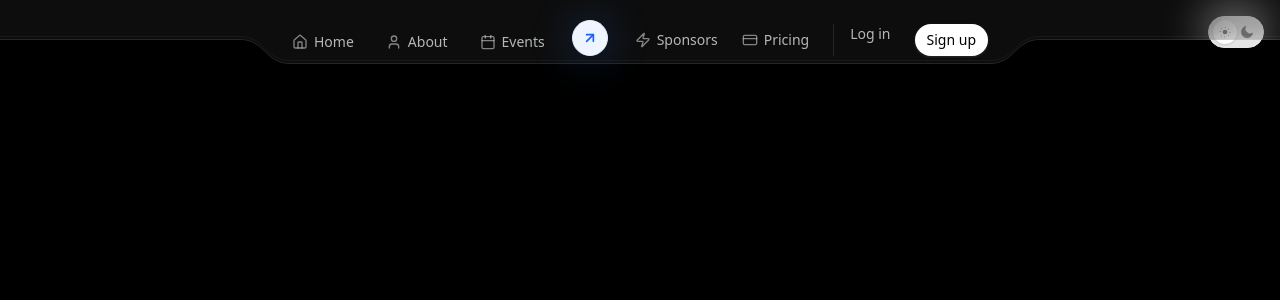
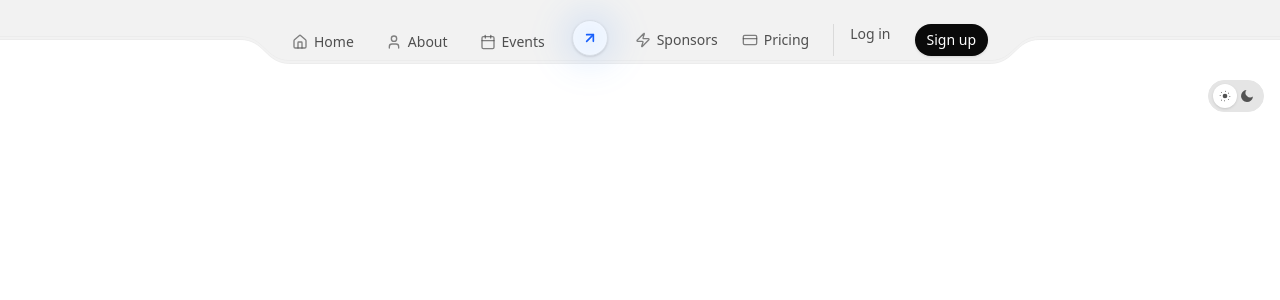
Before and after one commit to Ashutoshx7/XICOR-UI-, a Next.js app: page / in a window 1280 px wide. Shown: the top 300 px of the page. Built offline with nearby package versions, Linux system fonts and the light colour scheme.

Commit message:
navbar fixes

```diff
--- a/app/page.tsx
+++ b/app/page.tsx
@@ -5,16 +5,13 @@ import InfiniteLights from "@/components/InfiniteLights"
 
 export default function Home() {
   return (
-    <main className="relative min-h-screen overflow-hidden bg-black text-white">
-      <div className="absolute top-4 right-4 z-50">
+    <main className="relative min-h-screen overflow-hidden bg-background text-foreground transition-colors duration-300">
+      <div className="absolute top-20 right-4 z-50">
         <ThemeToggle />
       </div>
 
-      <div  >
+      <div>
         <Navbar />
-      </div>
-      <div>
-        <InfiniteLights className="w-full h-full" />
       </div>
     </main>
   )
--- a/components/navbar.tsx
+++ b/components/navbar.tsx
@@ -4,7 +4,7 @@ import { ArrowUpRight, Home, User, Calendar, Zap, CreditCard } from "lucide-reac
 import { cn } from "@/lib/utils"
 
 const NavLink = ({ href, icon: Icon, label }: { href: string; icon: any; label: string }) => (
-  <Link href={href} className="group flex items-center gap-1.5 text-sm font-medium text-white/70 hover:text-white transition-colors whitespace-nowrap">
+  <Link href={href} className="group flex items-center gap-1.5 text-sm font-medium text-foreground/70 hover:text-foreground transition-colors whitespace-nowrap">
     <Icon className="w-4 h-4 opacity-70 group-hover:opacity-100" />
     <span>{label}</span>
   </Link>
@@ -19,15 +19,18 @@ export function Navbar({ className, ...props }: React.HTMLAttributes<HTMLElement
   return (
     <header className={cn("fixed top-0 inset-x-0 z-50 h-16", className)} {...props}>
       {[0, 1].map(i => (
-        <div key={i} className={cn("absolute top-0 h-10 bg-white/5 backdrop-blur-xl z-20 border-b border-white/10", i ? "right-0" : "left-0")} style={{ width: 'calc(50% - 400px)' }}>
-          <div className="absolute bottom-0.5 inset-x-0 h-px bg-white/5" />
+        <div key={i} className={cn("absolute top-0 h-10 bg-foreground/5 backdrop-blur-xl z-20", i ? "right-0" : "left-0")} style={{ width: 'calc(50% - 400px)' }}>
+          <svg className="absolute inset-0 w-full h-full" preserveAspectRatio="none">
+            <line x1="0" y1="39.5" x2="100%" y2="39.5" stroke="currentColor" strokeOpacity={0.05} strokeWidth={0.5} className="text-foreground" />
+            <line x1="0" y1="36.5" x2="100%" y2="36.5" stroke="currentColor" strokeOpacity={0.05} strokeWidth={0.5} className="text-foreground" />
+          </svg>
         </div>
       ))}
       <div className="absolute top-0 left-1/2 -translate-x-1/2 w-[800px] h-16 z-10">
-        <div className="absolute inset-0 bg-white/5 backdrop-blur-xl" style={{ clipPath: "path('M0 0 H800 V40 C775 40 775 64 750 64 H50 C25 64 25 40 0 40 V0 Z')" }} />
+        <div className="absolute inset-0 bg-foreground/5 backdrop-blur-xl" style={{ clipPath: "path('M0 0 H800 V40 C775 40 775 64 750 64 H50 C25 64 25 40 0 40 V0 Z')" }} />
         <svg className="absolute inset-0 w-full h-full pointer-events-none" viewBox="0 0 800 64">
-          <path d="M0 39.5 C25 39.5 25 63.5 50 63.5 H750 C775 63.5 775 39.5 800 39.5" fill="none" stroke="rgba(255,255,255,0.1)" />
-          <path d="M0 36.5 C25 36.5 25 60.5 50 60.5 H750 C775 60.5 775 36.5 800 36.5" fill="none" stroke="rgba(255,255,255,0.05)" />
+          <path d="M0 39.5 C25 39.5 25 63.5 50 63.5 H750 C775 63.5 775 39.5 800 39.5" fill="none" stroke="currentColor" strokeOpacity={0.05} strokeWidth={0.5} className="text-foreground" />
+          <path d="M0 36.5 C25 36.5 25 60.5 50 60.5 H750 C775 60.5 775 36.5 800 36.5" fill="none" stroke="currentColor" strokeOpacity={0.05} strokeWidth={0.5} className="text-foreground" />
         </svg>
         <div className="relative h-full flex items-end justify-between pb-2 px-13">
           <nav className="flex gap-8 mb-1">{items.left.map(item => <NavLink key={item.label} {...item} />)}</nav>
@@ -35,7 +38,7 @@ export function Navbar({ className, ...props }: React.HTMLAttributes<HTMLElement
             {props.logo || (
               <div className="relative group cursor-pointer">
                 <div className="absolute -inset-3 bg-blue-500/10 rounded-full blur-lg group-hover:bg-blue-500/20 transition-all" />
-                <div className="flex h-9 w-9 items-center justify-center rounded-full bg-white border border-neutral-100 text-blue-600 shadow-sm group-hover:scale-105 transition-transform">
+                <div className="flex h-9 w-9 items-center justify-center rounded-full bg-background border border-border text-blue-600 shadow-sm group-hover:scale-105 transition-transform">
                   <ArrowUpRight className="h-4 w-4" strokeWidth={2.5} />
                 </div>
               </div>
@@ -43,9 +46,9 @@ export function Navbar({ className, ...props }: React.HTMLAttributes<HTMLElement
           </div>
           <nav className="flex gap-6 items-center">
             {items.right.map(item => <NavLink key={item.label} {...item} />)}
-            <div className="flex gap-6 pl-4 border-l border-white/10 shrink-0">
-              <Link href="/login" className="text-sm font-medium text-white/70 hover:text-white transition-colors whitespace-nowrap mt-[6]">Log in</Link>
-              <Link href="/signup" className="px-3 py-1.5 text-sm font-medium text-black bg-white rounded-full hover:bg-white/90 transition-colors shadow-sm shadow-white/10 whitespace-nowrap ">Sign up</Link>
+            <div className="flex gap-6 pl-4 border-l border-foreground/10 shrink-0">
+              <Link href="/login" className="text-sm font-medium text-foreground/70 hover:text-foreground transition-colors whitespace-nowrap mt-[6]">Log in</Link>
+              <Link href="/signup" className="px-3 py-1.5 text-sm font-medium text-background bg-foreground rounded-2xl hover:bg-foreground/90 transition-colors shadow-sm shadow-foreground/10 whitespace-nowrap ">Sign up</Link>
             </div>
           </nav>
         </div>
```
